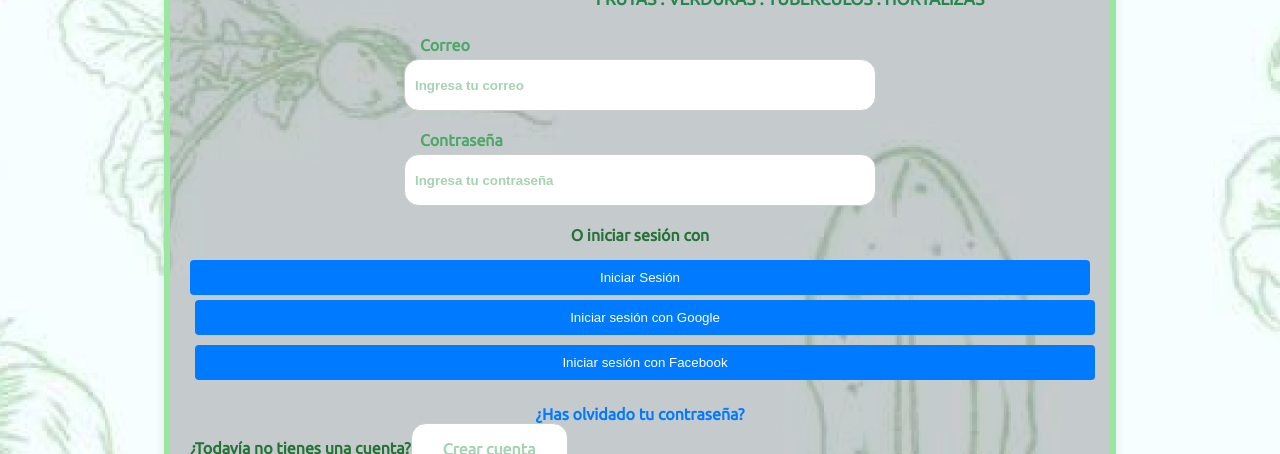
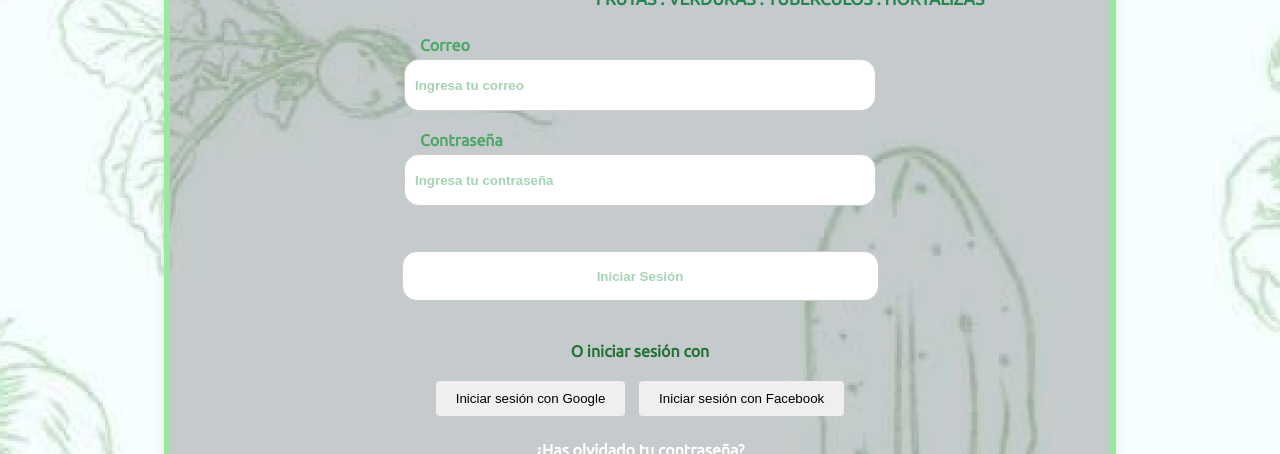
Before and after one commit to estebangt1029/pruebas, a plain HTML site: page registrarse/registrarse.html in a window 1280 px wide. Shown: the part 346-800 px from the top of the page. Drawn offline with Linux system fonts and the light colour scheme.

Commit message:
siguiente parte

```diff
--- a/registrarse/registrarse.css
+++ b/registrarse/registrarse.css
@@ -109,18 +109,37 @@ input:active {
     border: 2px solid #006633;
 }
 
-button {
-    width: 100%;
-    padding: 10px;
-    background-color: #007bff;
-    border: none;
-    color: #fff;
-    border-radius: 4px;
-    cursor: pointer;
+.parrafo1-contenedor {
+margin-top: 10px;
 }
 
-button:hover {
-    background-color: #0056b3;
+.button-container {
+    display: flex;
+    justify-content: center;
+    align-items: center;
+    height: 100px;
+}
+
+.button-inicar {
+    width: 53%;
+    height: 50px;
+    padding: 10px;
+    background-color: #FFFFFF;
+    color: rgba(77, 167, 104, 0.5);
+    border: 1px solid #ccc;
+    font-weight: bold;
+    cursor: pointer;
+    border-radius: 15px;
+}
+
+.button-inicar:hover {
+    background-image: linear-gradient(to right, #99E89D, #4DA768);
+    color: rgba(255, 255, 255, 0.5);
+}
+
+.button-inicar:active {
+    background-image: linear-gradient(to right, #3BC975, #006633);
+    color: rgba(255, 255, 255, 0.5);
 }
 
 .social-login {
@@ -137,18 +156,30 @@ button:hover {
 }
 
 a {
-    color: #007bff;
+    color: #FFFFFF;
     text-decoration: none;
 }
 
 a:hover {
+    color: #4DA768;
+}
+
+a:active {
+    color: #26874E;
     text-decoration: underline;
 }
 
 .crear-cuenta-contenedor {
     display: flex;
+    justify-content: center;
+    align-items: center;
+    margin-top: 50px;
+}
 
+.crear-cuenta-contenedor p {
+    margin: 0 30px;
 }
+
 
 .boton-con-fondo {
     background-color: #FFFFFF;
--- a/registrarse/registrarse.html
+++ b/registrarse/registrarse.html
@@ -30,10 +30,12 @@
                     <label for="password">Contraseña</label>
                     <input type="password" id="password" name="password" placeholder="Ingresa tu contraseña" required>
                 </div>
+                <div class="button-container">
+                    <button class="button-inicar" type="submit">Iniciar Sesión</button>
+                </div>
                 <div class="parrafo1-contenedor">
                     <p>O iniciar sesión con</p>
                 </div>
-                <button type="submit">Iniciar Sesión</button>
             </form>
         </div>
         <div class="social-contenedor">
```
